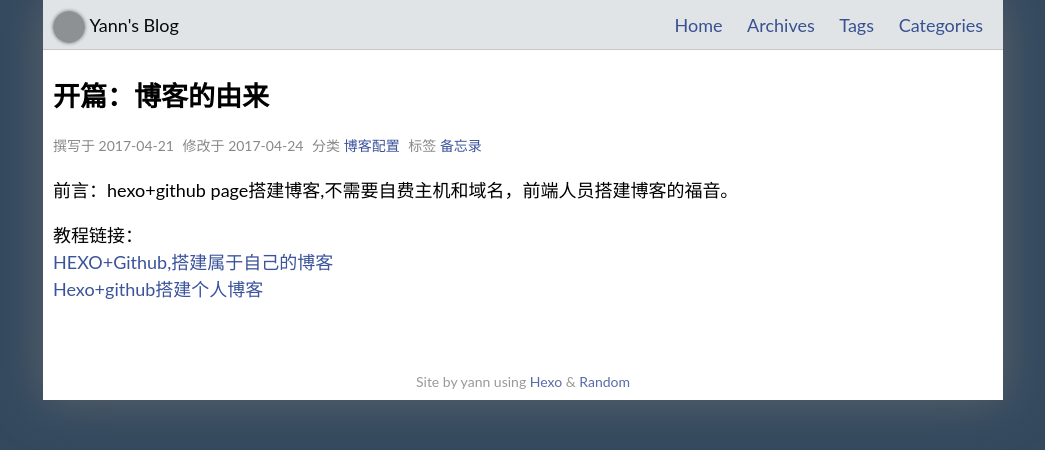
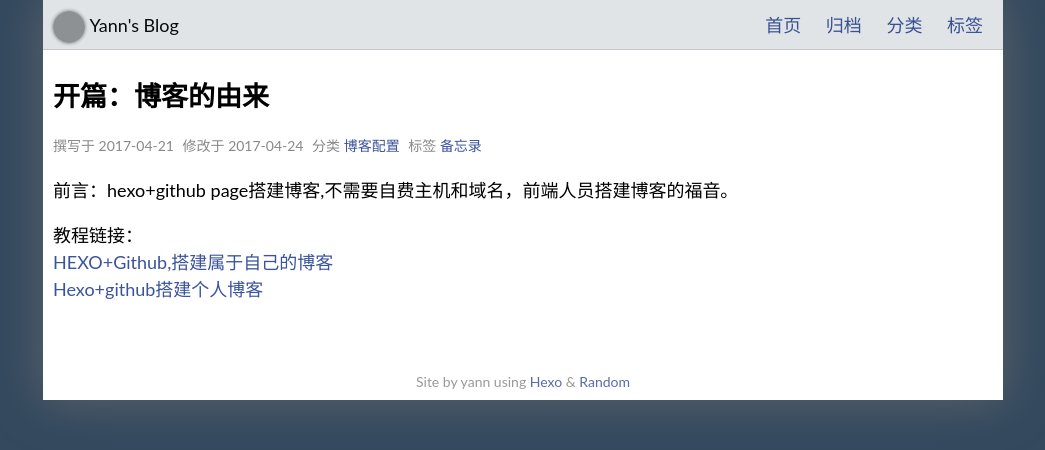
Before and after one commit to xugaoyang/xugaoyang.github.io, a plain HTML site: page 2017/04/21/first-article/index.html in a window 1280 px wide. Shown: the whole page, without its empty margins (117-1162 px from the left). Drawn offline with Linux system fonts and the light colour scheme; grey boxes are pictures that could not be loaded.

Commit message:
Site updated: 2017-04-24 15:26:32

```diff
--- a/2017/04/21/first-article/index.html
+++ b/2017/04/21/first-article/index.html
@@ -58,28 +58,28 @@
 
             <li>
 
-            <a href="/index.html">Home</a>
+            <a href="/index.html">首页</a>
 
           </li>
 
 
             <li>
 
-            <a href="/archives">Archives</a>
+            <a href="/archives">归档</a>
 
           </li>
 
 
             <li>
 
-            <a href="/tags">Tags</a>
+            <a href="/categories">分类</a>
 
           </li>
 
 
             <li>
 
-            <a href="/categories">Categories</a>
+            <a href="/tags">标签</a>
 
           </li>
 
```
Also changed, not shown: archives/2017/04/index.html (+4 -4 lines), archives/2017/index.html (+4 -4 lines), archives/index.html (+4 -4 lines), categories/index.html (+4 -4 lines), categories/博客配置/index.html (+4 -4 lines), index.html (+4 -4 lines), tags/index.html (+4 -4 lines), tags/备忘录/index.html (+4 -4 lines).
